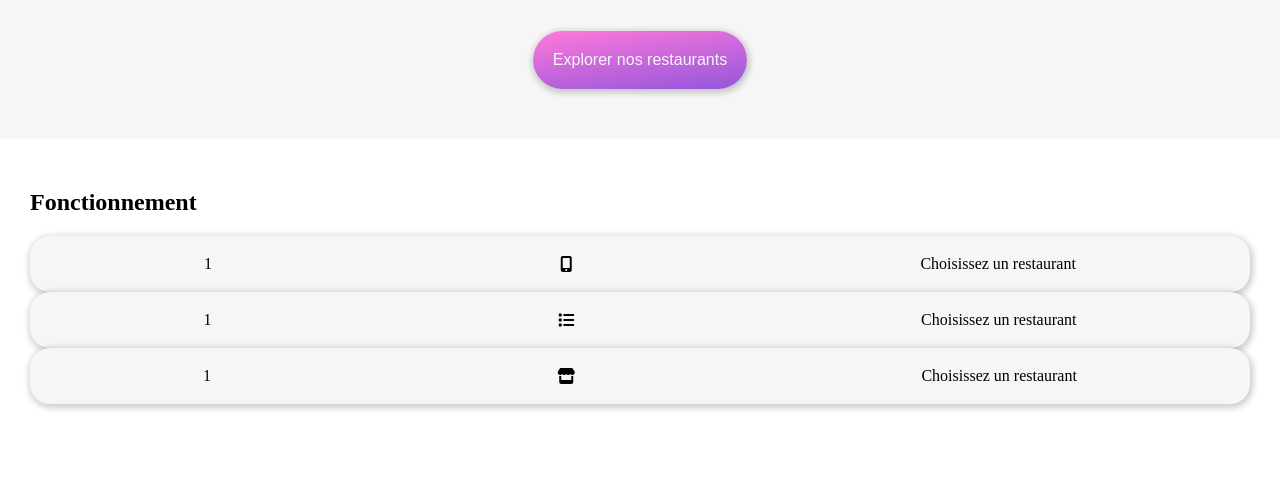
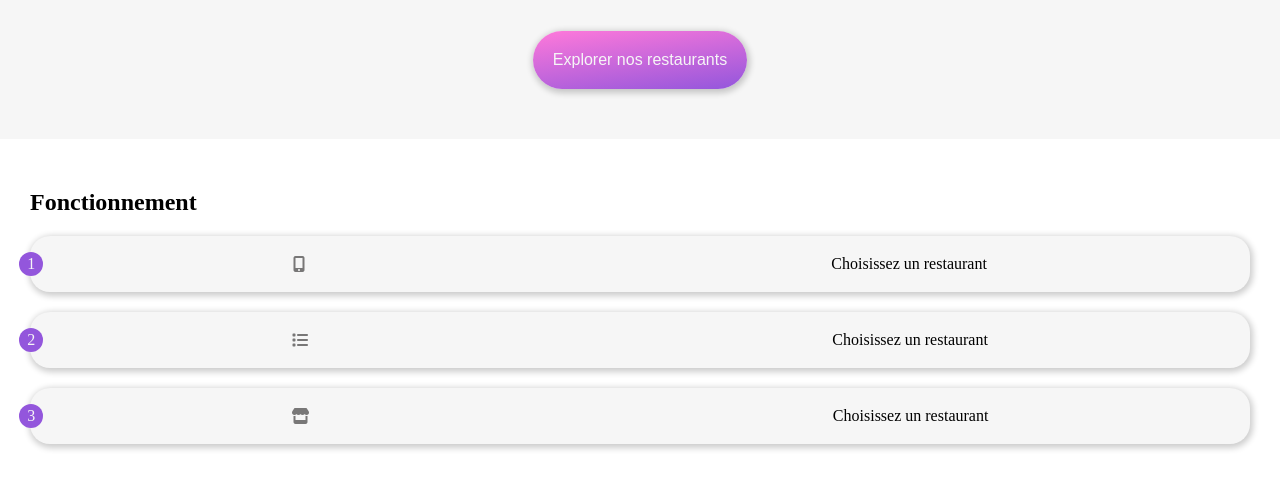
Before and after one commit to angelinalavoryk/ohmyfood-app, a plain HTML site: page index.html in a window 1280 px wide. Shown: the part 332-820 px from the top of the page. Drawn offline with Linux system fonts and the light colour scheme.

Commit message:
circle number

```diff
--- a/index.html
+++ b/index.html
@@ -35,17 +35,23 @@
             <h2 class="functions__title-h2">Fonctionnement</h2>
             <div class="functions__operations">
                     <div class="functions__operation-elements">
-                        <div class="functions__operation-circle"><span class="functions__operation--circle-number">1</span></div>
+                        <div class="functions__operation-circle">
+                            <span class="functions__operation--circle-number">1</span>
+                        </div>
                         <i class="functions__operation-icons fa-solid fa-mobile-screen-button"></i>
                         <p class="functions__operation-text">Choisissez un restaurant</p>
                     </div>
                     <div class="functions__operation-elements">
-                        <div class="functions__operation-circle"><span class="functions__operation--circle-number">1</span></div>
+                        <div class="functions__operation-circle">
+                            <span class="functions__operation--circle-number">2</span>
+                        </div>
                         <i class="functions__operation-icons fa-solid fa-list"></i>
                         <p class="functions__operation-text">Choisissez un restaurant</p>
                     </div>
                     <div class="functions__operation-elements">
-                        <div class="functions__operation-circle"><span class="functions__operation--circle-number">1</span></div>
+                        <div class="functions__operation-circle">
+                            <span class="functions__operation--circle-number">3</span>
+                        </div>
                         <i class="functions__operation-icons fa-solid fa-store"></i>
                         <p class="functions__operation-text">Choisissez un restaurant</p>
                     </div>
--- a/sass/index.scss
+++ b/sass/index.scss
@@ -67,7 +67,6 @@ font-size: 1rem;
 //Section functions
 .functions__container{
     padding: 30px;
-
 }
 
 .functions__title-h2{
@@ -81,5 +80,26 @@ font-size: 1rem;
     border-radius: 20px 20px;
     box-shadow: 1px 2px 6px 2px rgb(0 0 0 / 20%);
     background: #f6f6f6;
+    margin-bottom: 20px;
     height: 3.5rem;
 }
+
+.functions__operation-circle{
+    display: flex;
+    align-items: center;
+    justify-content: center;
+    color: #f6f6f6;
+    background: #9356dc;
+    width: 1.5rem;
+    height: 1.5rem;
+    border-radius: 50%;
+    position: absolute;
+    left: 1.2rem;
+
+
+
+}
+
+.functions__operation-icons{
+    color: #787777;
+}
```
Also changed, not shown: css/index.css, 1 other file.
